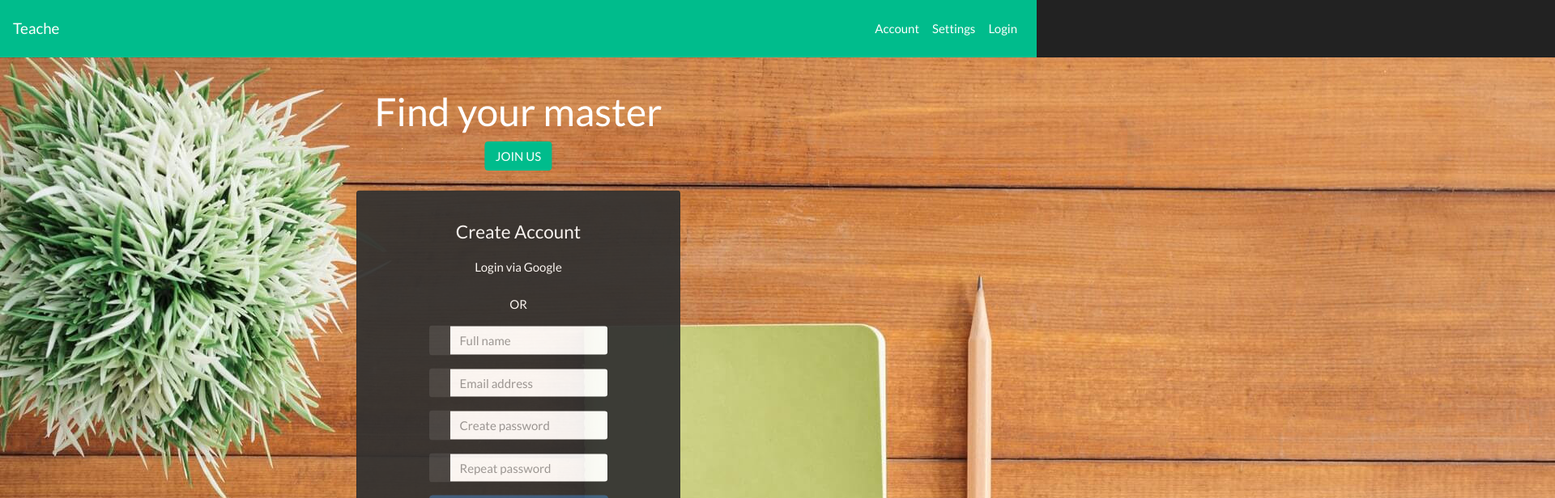
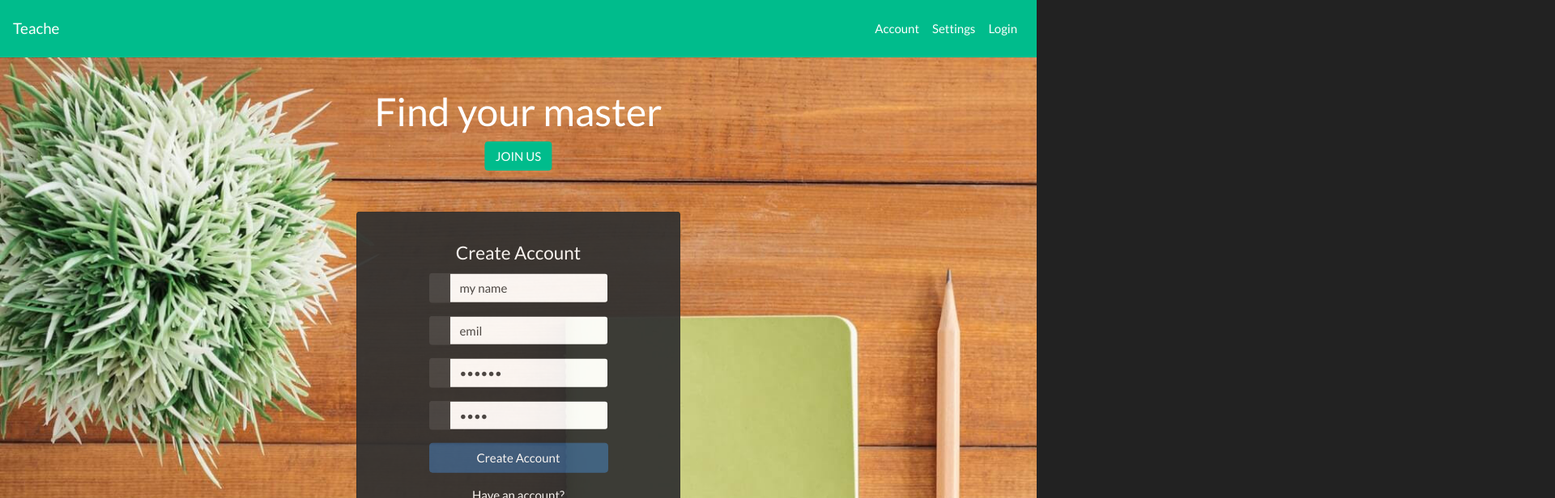
Before and after one commit to zpi-pwr/Teache, a React (Create React App) app in the folder frontend/: page / in a window 1280 px wide. Shown: the top 616 px of the page at 81% size, 1920 px wide, since content can reach past the window. Built offline with nearby package versions, Linux system fonts and the light colour scheme.

Commit message:
Improve Frontend Registration

```diff
--- a/frontend/src/components/LandingPage.js
+++ b/frontend/src/components/LandingPage.js
@@ -7,11 +7,15 @@ class LandingPage extends Component {
     constructor(props) {
         super(props);
         this.state = {
-            registerOpen: true
+            registerOpen: true,
+            name: 'my name',
+            email: 'emil',
+            password: 'passwd',
+            passwordCheck: '1234',
         }
     }
 
-    handleInput(event) {
+    handleInput = (event) => {
         switch (event.target.id) {
             case 'register-btn':
                 console.log("register-btn clicked!'");
@@ -24,12 +28,38 @@ class LandingPage extends Component {
             default:
                 console.log("Click uncaught from " + event.target)
         }
+    };
+
+    formHandler = (event) => {
+        const {name, value} = event.target;
+        console.log(event.target.value);
+        this.setState({
+                [name]: value
+            }
+        );
+
+    };
+
+    register = () => {
+        if(this.state.name && this.validateEmail(this.state.email) && this.state.password === this.state.passwordCheck){
+            const registerBody = {
+                name: this.state.name,
+                email: this.state.email,
+                password: this.state.password,
+            };
+            console.log("registered!" + registerBody)
+        }
+    };
+
+    validateEmail(email) {
+        const re = /^(([^<>()\[\]\\.,;:\s@"]+(\.[^<>()\[\]\\.,;:\s@"]+)*)|(".+"))@((\[[0-9]{1,3}\.[0-9]{1,3}\.[0-9]{1,3}\.[0-9]{1,3}\])|(([a-zA-Z\-0-9]+\.)+[a-zA-Z]{2,}))$/;
+        return re.test(String(email).toLowerCase());
     }
 
     render() {
         return (
-            <div>
-                <img src={landingPic} alt="book on the desk"/>
+            <div style={{overflow: 'hidden'}}>
+                <img height='920px' src={landingPic} alt="book on the desk"/>
                 <div className="text-center"
                      style={{
                          position: "absolute",
@@ -50,10 +80,17 @@ class LandingPage extends Component {
                         position: "absolute",
                         top: "60%",
                         left: '50%',
-                        transform: 'translate(-50%, -50%)'
+                        transform: 'translate(-50%, -50%)',
                     }}>
                     {this.state.registerOpen ?
-                        <Register/>
+                        <Register
+                            nameVal={this.state.name}
+                            emailVal={this.state.email}
+                            passwordVal={this.state.password}
+                            passwordCheckVal={this.state.passwordCheck}
+                            handleInput={this.formHandler}
+                            register={this.register}
+                        />
                         : null}
                 </div>
             </div>
--- a/frontend/src/components/Register.js
+++ b/frontend/src/components/Register.js
@@ -1,57 +1,80 @@
 import React, {Component} from "react"
+import NavLink from "react-bootstrap/NavLink";
 
 class Register extends Component {
+
+    constructor(props, context) {
+        super(props, context);
+    }
+
     render() {
         return (
             <div>
                 <div className="card bg-light" style={{width: '400px', opacity: '0.92'}}>
                     <article className="card-body mx-auto" style={{maxwidth: '400px'}}>
                         <h4 className="card-title mt-3 text-center">Create Account</h4>
-                        <p>
-                            <a href="" className="btn btn-block btn-google"> <i
-                                className="fab fa-facebook-f"/> Login via Google</a>
-                        </p>
-                        <p className="divider-text text-center">
-                            <span className="bg-light">OR</span>
-                        </p>
                         <form>
                             <div className="form-group input-group">
                                 <div className="input-group-prepend">
                                     <span className="input-group-text"> <i className="fa fa-user"/> </span>
                                 </div>
-                                <input name="" className="form-control" placeholder="Full name" type="text"/>
+                                <input
+                                    name="name"
+                                    id="name"
+                                    className="form-control"
+                                    placeholder="Full name"
+                                    type="text"
+                                    value={this.props.nameVal}
+                                    onChange={(event) => this.props.handleInput(event)}/>
                             </div>
-                            {/*// form-group// */}
                             <div className="form-group input-group">
                                 <div className="input-group-prepend">
                                     <span className="input-group-text"> <i className="fa fa-envelope"/> </span>
                                 </div>
-                                <input name="" className="form-control" placeholder="Email address" type="email"/>
+                                <input
+                                    name="email"
+                                    id="email"
+                                    className="form-control"
+                                    placeholder="Email address"
+                                    type="email"
+                                    value={this.props.emailVal}
+                                    onChange={(event) => this.props.handleInput(event)}/>
                             </div>
-                            {/*// <!-- form-group end.// -->*/}
                             <div className="form-group input-group">
                                 <div className="input-group-prepend">
                                     <span className="input-group-text"> <i className="fa fa-lock"/> </span>
                                 </div>
-                                <input className="form-control" placeholder="Create password" type="password"/>
+                                <input
+                                    name="password"
+                                    id="password"
+                                    className="form-control"
+                                    placeholder="Create password"
+                                    type="password"
+                                    value={this.props.passwordVal}
+                                    onChange={(event) => this.props.handleInput(event)}/>
                             </div>
-                            {/*// <!-- form-group// -->*/}
                             <div className="form-group input-group">
                                 <div className="input-group-prepend">
                                     <span className="input-group-text"> <i className="fa fa-lock"/> </span>
                                 </div>
-                                <input className="form-control" placeholder="Repeat password" type="password"/>
+                                <input
+                                    name="passwordCheck"
+                                    id="passwordCheck"
+                                    className="form-control"
+                                    placeholder="Repeat password"
+                                    type="password"
+                                    value={this.props.passwordCheckVal}
+                                    onChange={(event) => this.props.handleInput(event)}/>
                             </div>
-                            {/*// <!-- form-group// -->*/}
                             <div className="form-group">
-                                <button type="submit" className="btn btn-primary btn-block"> Create Account</button>
+                                <button onClick={() => this.props.register()} type="button" className="btn btn-primary btn-block"> Create Account</button>
                             </div>
-                            {/*// <!-- form-group// -->*/}
-                            <p className="text-center">Have an account? <a href="">Log In</a></p>
+                            <p className="text-center">
+                                Have an account? <NavLink to="/login">Log In</NavLink>
+                            </p>
                         </form>
                     </article>
                 </div>
-                {/*// <!-- card.// -->*/}
             </div>
         )
     }
```
Also changed, not shown: frontend/src/components/MainPage.js (+3 -19 lines), 1 other file (tests, documents, lock files or other folders).
